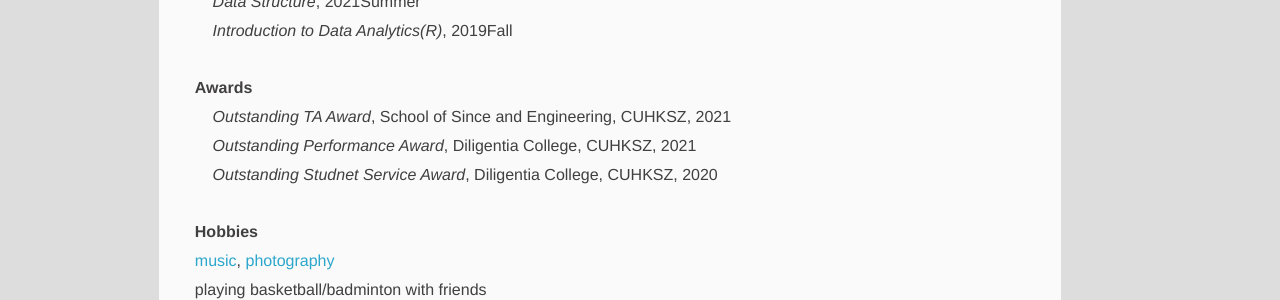
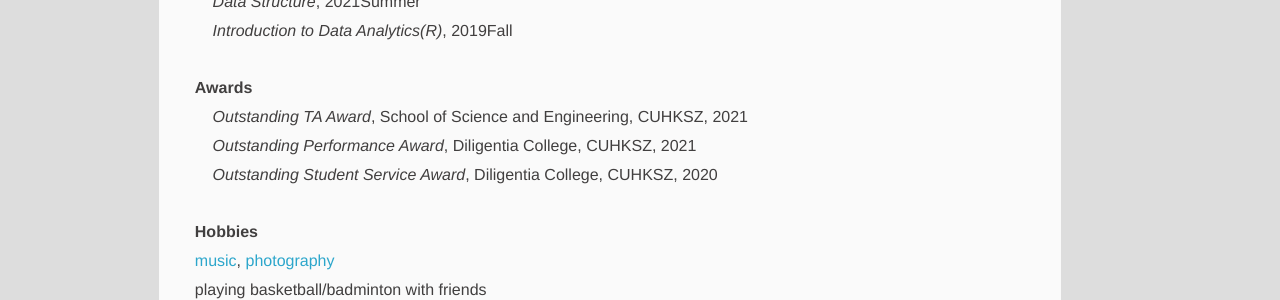
Before and after one commit to PAULYZHENG/paulyzheng.github.io, a Jekyll site: the page built from about/index.html, in a window 1280 px wide. Shown: the part 1730-2030 px from the top of the page. Built offline with Jekyll 4.4.1, drawn with Linux system fonts in a browser that asks for light colours; comment, search, counter and statistics services are not loaded.

Commit message:
Update index.html

```diff
--- a/about/index.html
+++ b/about/index.html
@@ -68,9 +68,9 @@
 <br/>
 <B>Awards</B>
 <br/>
-&nbsp &nbsp <I>Outstanding TA Award</I>, School of Since and Engineering, CUHKSZ, 2021<br/>
+&nbsp &nbsp <I>Outstanding TA Award</I>, School of Science and Engineering, CUHKSZ, 2021<br/>
 &nbsp &nbsp <I>Outstanding Performance Award</I>, Diligentia College, CUHKSZ, 2021<br/>
-&nbsp &nbsp <I>Outstanding Studnet Service Award</I>, Diligentia College, CUHKSZ, 2020
+&nbsp &nbsp <I>Outstanding Student Service Award</I>, Diligentia College, CUHKSZ, 2020
 <br/>
 
 <br/>
```
